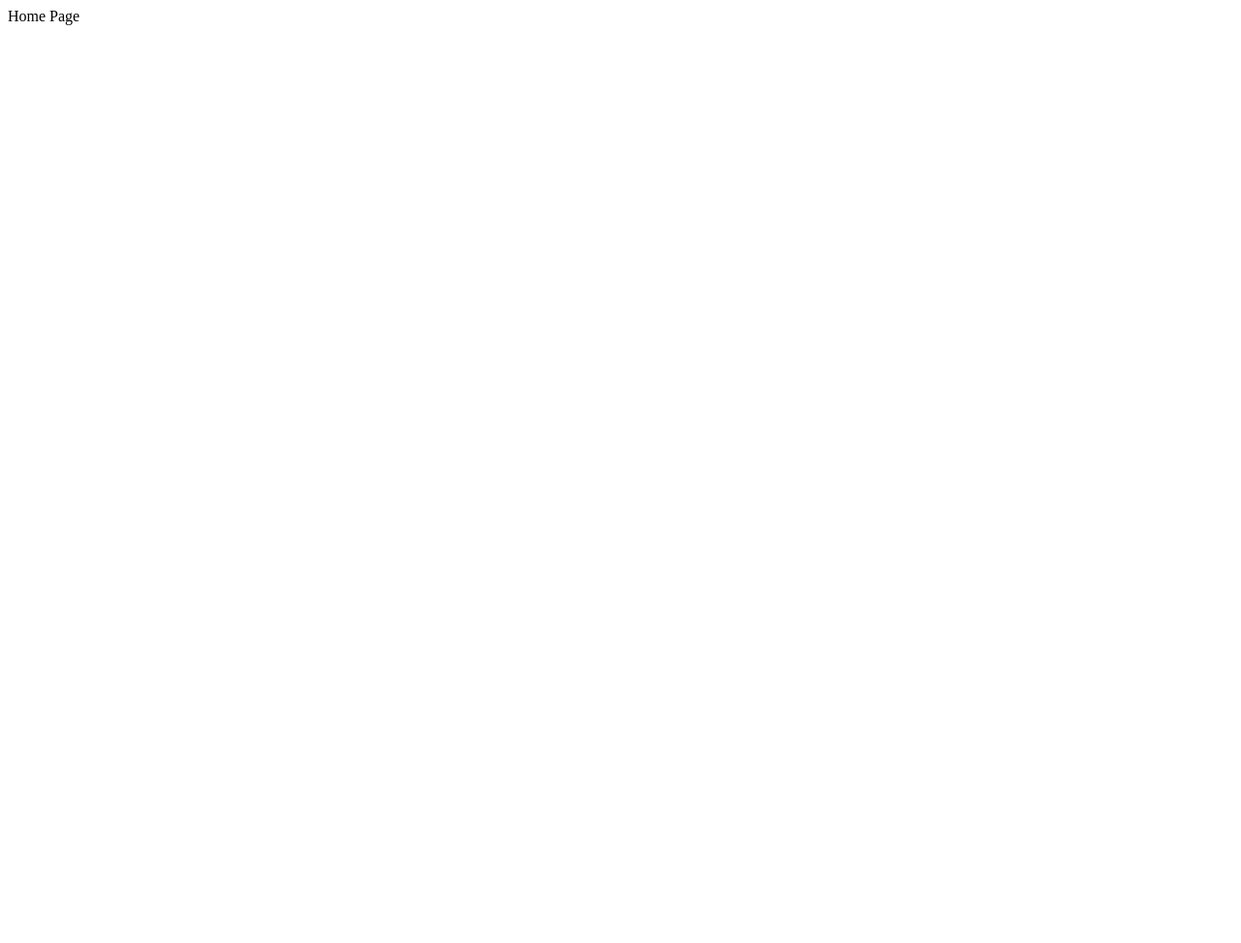
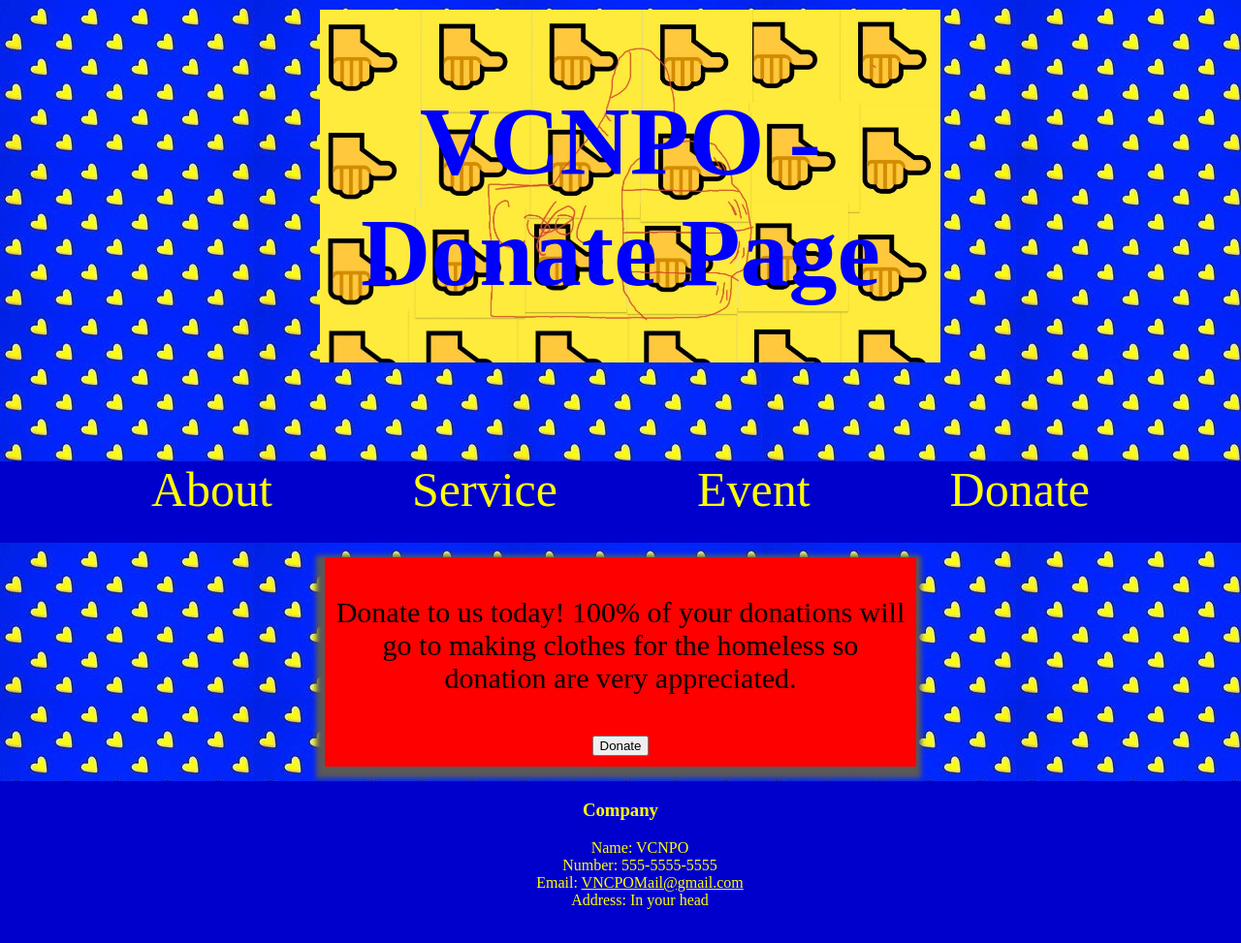
Before and after one commit to VeronicaTis/Group-Company-Project, a plain HTML site: page Donate.html in a window 1280 px wide. Shown: the whole page at 97% size. Before the commit the page ends 800 px from the top, so only its background shows below. Drawn offline with Linux system fonts and the light colour scheme.

Commit message:
Donation Page
Added content for the donation page and donating functionality

```diff
--- /dev/null
+++ b/CSS/donate.css
@@ -0,0 +1,100 @@
+@media only screen and (max-width: 600px){}
+@media only screen and (min-width: 601px) and (max-width: 800px){}
+@media only screen and (min-width: 801px) and (max-width: 1200px){}
+@media only screen and (min-width: 1200px){
+    .grid-container{
+        display: grid;
+        grid-template-rows: 57% 10% auto 20%;
+        grid-template-columns: 25% 25% 25% 25%;
+        margin:0px;
+    }
+    .mp{
+        grid-column-start:2;
+        grid-column-end: 4;
+        grid-row-start: 1;
+        grid-row-end: 2;
+        /*background-image: url("../Images/logo.jpg");
+        background-repeat: cover;
+        background-attachment: fixed;
+        background-size: 100%;
+        /*background-position: center;*/
+    }
+    .mp img{
+        z-index: 4;
+        width: 100%;
+        padding: 10px;
+    }
+    .mp h1{
+        text-align: center;
+        z-index: 2;
+        margin-top: -300px;
+        color: blue;
+        font-size: 100px;
+        position: relative;
+
+
+    }
+    .navigation{
+        grid-column-start:1;
+        grid-column-end: 5;
+        grid-row-start: 2;
+        grid-row-end: 3;
+        text-align: center;
+        background-color: mediumblue;
+    }
+    .navigation a{
+        margin: 70px;
+        font-size: 50px;
+        text-decoration: none;
+        color: yellow;
+        padding-bottom: 50px;
+    }
+    .navigation a:hover{
+        color: khaki;
+    }
+    .no{
+        grid-column-start:1;
+        grid-column-end: 5;
+        grid-row-start: 1;
+        grid-row-end: 2;
+        background-image: url(../Images/back.jpg);
+        z-index: -1;
+    }
+    .ok{
+        grid-column-start:1;
+        grid-column-end: 5;
+        grid-row-start: 3;
+        grid-row-end: 4;
+        background-image: url(../Images/back.jpg);
+    }
+    .words{
+        z-index: 1;
+        grid-column-start:2;
+        grid-column-end: 4;
+        grid-row-start: 3;
+        grid-row-end: 4;
+        font-size: 30px;
+        border:10px solid red;
+        background-color: red;
+        box-shadow: -2px 5px 5px 7px #595959;
+        margin: 15px;
+        text-align: center;
+
+    }
+    .foot{
+        grid-column-start:1;
+        grid-column-end: 5;
+        grid-row-start: 4;
+        grid-row-end: 5;
+        text-align: center;
+        color:yellow;
+        background-color: mediumblue;
+    }
+    .foot ul li{
+        list-style-type: none;
+    }
+    .foot ul li a{
+        text-decoration-color: yellow;
+        color: yellow;
+    }
+}
--- a/Donate.html
+++ b/Donate.html
@@ -2,8 +2,44 @@
 <html>
     <head>
         <title>VCNPO</title>
+        <link rel="stylesheet" href="CSS/donate.css">
+        <script>
+            function gamer(){
+                prompt("Card Number");
+                prompt("Expiration Date");
+                prompt("CVC");
+                prompt("dollar amount");
+                alert("Thank you for the donation")
+            }
+        </script>
     </head>
-<body>
-    <header>Home Page</header>
+<body class="grid-container">
+    <header class="mp">
+        <img src="Images/logo.jpg">
+        <h1>VCNPO - Donate Page</h1>
+    </header>
+    <nav class="navigation">
+        <a href="About.html">About</a>
+        <a href="Service.html">Service</a>
+        <a href="Event.html">Event</a>
+        <a href="Donate.html">Donate</a>
+    </nav>
+    <div class="no"></div>
+    <div class="ok"></div>
+    <div class="words">
+        <p>
+            Donate to us today! 100% of your donations will go to making clothes for the homeless so donation are very appreciated.
+        </p>
+        <button onclick="gamer()">Donate</button>
+    </div>
+    <footer class="foot">
+        <h3>Company</h3>
+        <ul>
+            <li>Name: VCNPO</li>
+            <Li>Number: <a herf="#">555-5555-5555</a></Li>
+            <li>Email: <a href="#">VNCPOMail@gmail.com</a></li>
+            <li>Address: In your head</li>
+        </ul>
+    </footer>
 </body>
 </html>
```
